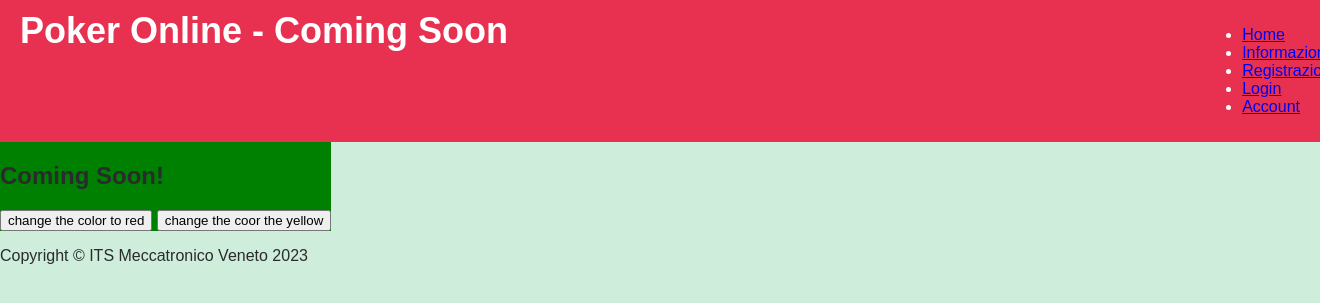
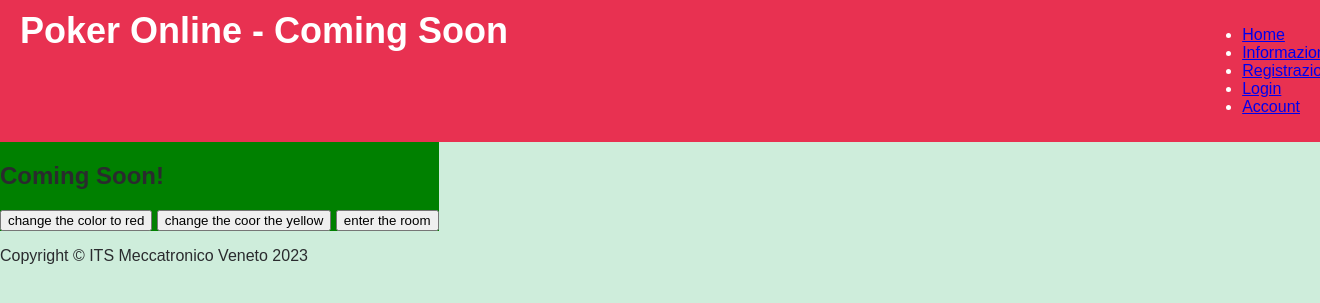
Before and after one commit to N3ddy/progetto_2023, a Flask app: page /game/ in a window 1320 px wide; the page is wider, and only the part inside the window is pictured. Shown: the top 303 px of that part. Run offline with Flask 2, Linux system fonts and the light colour scheme; a user stored in the database is signed in; some libraries are stand-ins or nearby versions.

Commit message:
lavorazione sulla gestione stanze

```diff
--- a/flaskr/routes.py
+++ b/flaskr/routes.py
@@ -4,21 +4,48 @@ from flaskr.models import User
 from flaskr import db, bcrypt
 from flaskr import app, socketio
 from flask_login import login_user, logout_user, current_user, login_required
-from flask_socketio import join_room, send
+from flask_socketio import join_room, send, rooms
+
+
+active_rooms = {}
 
 
 # controllo dell evento nel socket
 @socketio.on('change_color')
 def test(color):
-    send(color, broadcast=True)
+    print(rooms(), flush=True)
+    send(color, to=active_rooms[current_user.username])
 
 
 @socketio.on('join')
 def on_join(data):
-    username = data['username']
-    room = data['room']
+    username = current_user.username
+    room = username + "_" + data['room']
+    active_rooms[username] = room
     join_room(room)
-    send(username + ' has entered the room.')
+    print("created room " + room, flush=True)
+    send(username + ' has entered the room: ' + room, to=room)
+    socketio.emit("load_avaiable_rooms", active_rooms, broadcast=True)
+
+
+@socketio.on('enter_existing_room')
+def on_enter_existing_room(data):
+    username = current_user.username
+    room = active_rooms[data["username"]]
+    join_room(room)
+
+    active_rooms[username] = room #to revise it
+    print("entered room " + room, flush=True)
+
+    send(username + ' has entered the room: ' + room, to=room)
+    socketio.emit("load_avaiable_rooms", active_rooms, broadcast=True)
+
+#send the avaiable room when a new user enter the page
+@socketio.on("startInfo")
+def connect():
+    socketio.emit("setup", active_rooms)
+
+
 
 
 # route per la home page e la pagina "About"
@@ -86,5 +113,6 @@ def log_out_user():
 
 # route per la pagina game
 @app.route("/game/")
+@login_required
 def coming_soon():
-    return render_template("game.html", title="Coming Soon!")
+    return render_template("game.html", title="Coming Soon!", username=current_user.username)
--- a/flaskr/static/main.js
+++ b/flaskr/static/main.js
@@ -1,41 +1,72 @@
 playing = true
 $(document).ready(function(){
-    //actions
+
+    /**
+     * function create when the user open the game page
+     * It creates the socket for the communication
+     */
     var socket = io()
     socket.on('connect', function() {
         console.log("connected")
+        socket.emit("startInfo")
     });
 
-    $('#start').click(function(){
-        console.log("test")
-        socket.emit("change_color", "red")
-    })
 
-    $('#finish').click(function(){
-        console.log("test")
-        socket.emit("change_color", "yellow")
-    })
 
     socket.on("message", function(msg) {
-        console.log(msg)
         if(msg == "red"){
             $("#containGame").css("background-color", "red")
         }else if(msg == "yellow"){
             $("#containGame").css("background-color", "yellow")
         }
-    })
+    });
 
-    /*
-    $('#match').click(function(){
-        socket.emit('join',{"room": "general", "username":"username"});
+    /**
+     * function called when we want to update the avaiable room
+     */
+    socket.on("load_avaiable_rooms", function(data) {
+        $('#avaiableRooms').empty();
+        Object.keys(data).forEach(key => {
+            var room_button = $('<input type="button" value=' + data[key] + '"/>')
+            .attr('class', 'enter_room')
+            .attr('id', key)
+            .click(f => {
+                console.log("test funziona");
+                socket.emit('enter_existing_room',{"room": "room", "username":key});
+            });
+            room_button.appendTo($("#avaiableRooms"));
+        });
+    });
 
-    })
-    socket.on("join", function(data){
-        console.log(data);
-        if (data.error)
-            console.log('Something went wrong on the server');
+    /**
+     * function called when a user enter the game page
+     */
+    socket.on("setup", function(data) {
+        $('#avaiableRooms').empty();
+        Object.keys(data).forEach(key => {
+            var room_button = $('<input type="button" value=' + data[key] + '"/>')
+            .attr('class', 'enter_room')
+            .attr('id', key)
+            .click(f => {
+                console.log("test funziona");
+                socket.emit('enter_existing_room',{"room": "room", "username":key});
+            });
+            room_button.appendTo($("#avaiableRooms"));
+        });
+    });
 
-        if (data.ok)
-            console.log('Event was processed successfully');
-    });*/
+    $('#start').click(function(){
+        socket.emit("change_color", "red")
+    });
+
+    $('#finish').click(function(){
+        socket.emit("change_color", "yellow")
+    });
+
+    $('#match').click(match_room)
+    //$(document).on('click', '.enter_room', enter_room);
+
+    function match_room(){
+        socket.emit('join',{"room": "room", "username":"username"});
+    };
 })
--- a/flaskr/templates/game.html
+++ b/flaskr/templates/game.html
@@ -26,6 +26,9 @@
 			<h2>Coming Soon!</h2>
 			<button type="button" id="start">change the color to red </button>
 			<button type="button" id="finish">change the coor the yellow</button>
+			<button type="button" id="match">enter the room</button>
+		</div>
+		<div id="avaiableRooms">
 		</div>
 	</main>
     <footer>
--- a/run.py
+++ b/run.py
@@ -9,4 +9,4 @@ if __name__ == '__main__':
     # Creazione delle tabelle
     with app.app_context():
         db.create_all()
-    socketio.run(app, debug=True) #, port=5000, host='192.168.64.154')#
+    socketio.run(app, port=5000, host='192.168.200.154')#
```
Also changed, not shown: instance/mydb.db.
